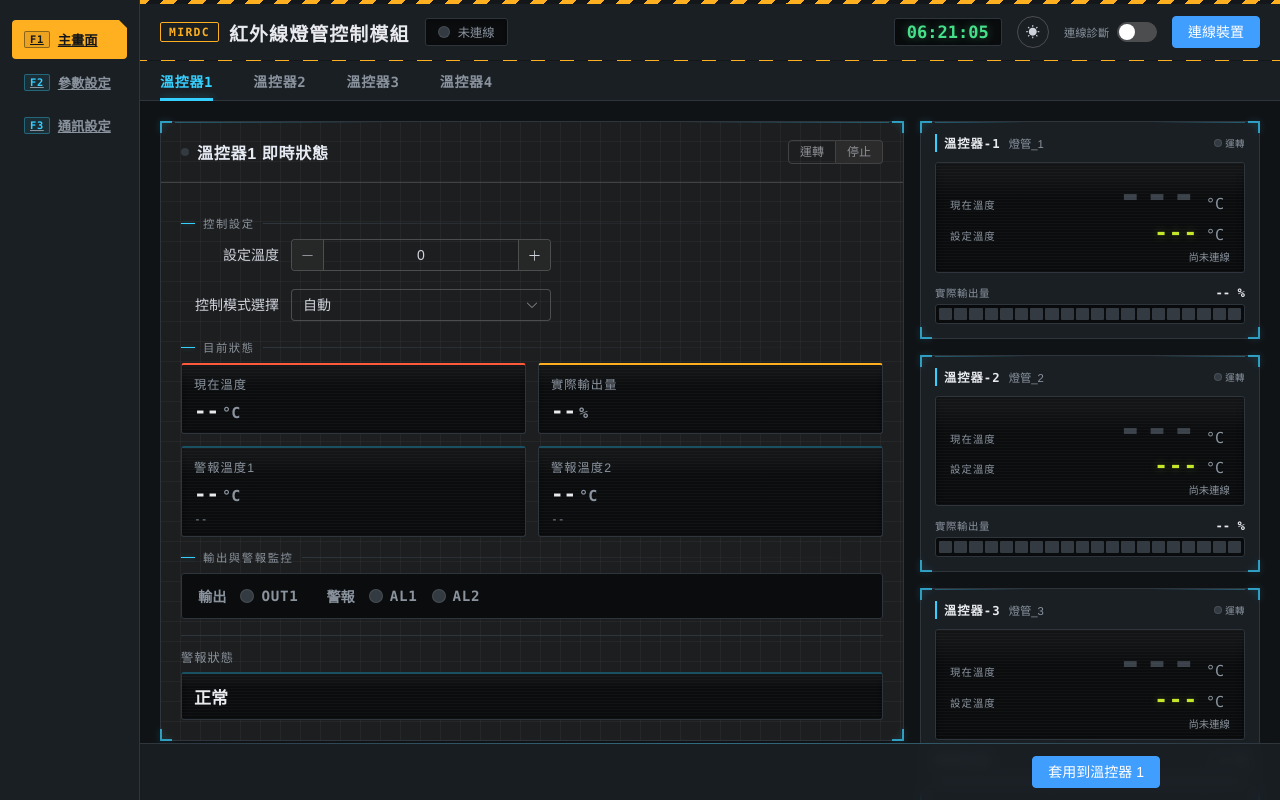
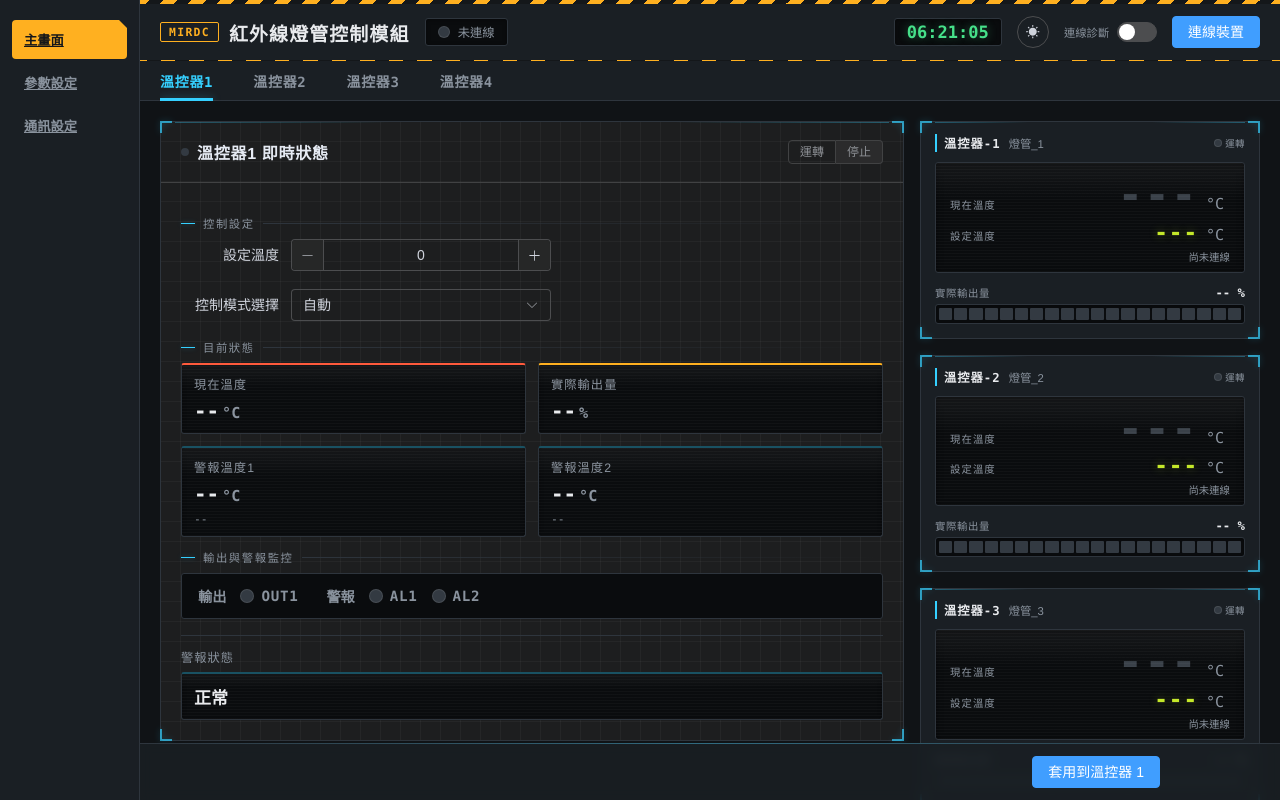
Before and after one commit to MirdcUC/ir-lamp-dashboard, a Vue app: page / in a window 1280 px wide. Shown: the top 800 px of the page. Built offline with nearby package versions, Linux system fonts and the light colour scheme.

Commit message:
refactor(nav): simplify navigation items and remove unused key display

```diff
--- a/src/app/App.vue
+++ b/src/app/App.vue
@@ -2,14 +2,12 @@
   <div id="app" class="app-shell">
     <nav class="side-nav">
       <router-link
-        v-for="(item, i) in navItems"
+        v-for="item in navItems"
         :key="item.to"
         class="nav-item"
         :to="{ path: item.to, query: route.query }"
         active-class="is-active"
       >
-        <!-- F1/F2/F3 對應實體 HMI 螢幕旁的功能鍵編號，純視覺語彙 -->
-        <span class="nav-key">F{{ i + 1 }}</span>
         <span class="nav-label">{{ item.label }}</span>
       </router-link>
     </nav>
@@ -102,20 +100,6 @@ html, body {
   transition: background-color 0.15s ease, color 0.15s ease;
 }
 
-.nav-key {
-  font-family: var(--hmi-digits);
-  font-size: 0.6875rem;
-  font-weight: 700;
-  letter-spacing: 0.06em;
-  color: var(--hmi-accent);
-  border: 1px solid var(--hmi-accent-dim);
-  background: var(--hmi-accent-faint);
-  border-radius: 2px;
-  padding: 0 5px;
-  line-height: 1.5;
-  flex: none;
-}
-
 .nav-item:hover {
   background: var(--hmi-window);
   color: var(--hmi-text);
@@ -129,13 +113,6 @@ html, body {
 .nav-item.is-active {
   background: var(--hmi-amber);
   color: #14171a;
-}
-
-/* 點亮的功能鍵:編號牌翻成深色,像實體按鍵的背光反轉 */
-.nav-item.is-active .nav-key {
-  color: #14171a;
-  border-color: rgba(20, 23, 26, 0.45);
-  background: rgba(20, 23, 26, 0.08);
 }
 
 .main-column {
```
